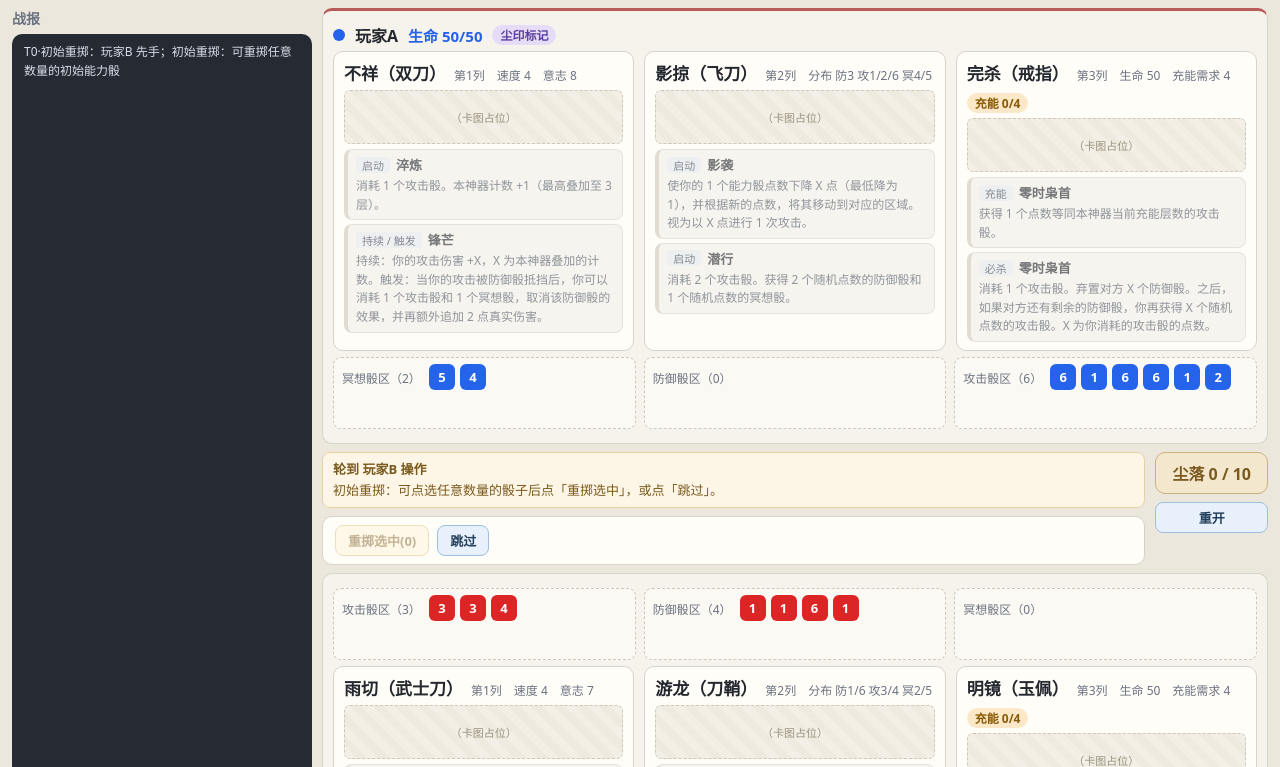
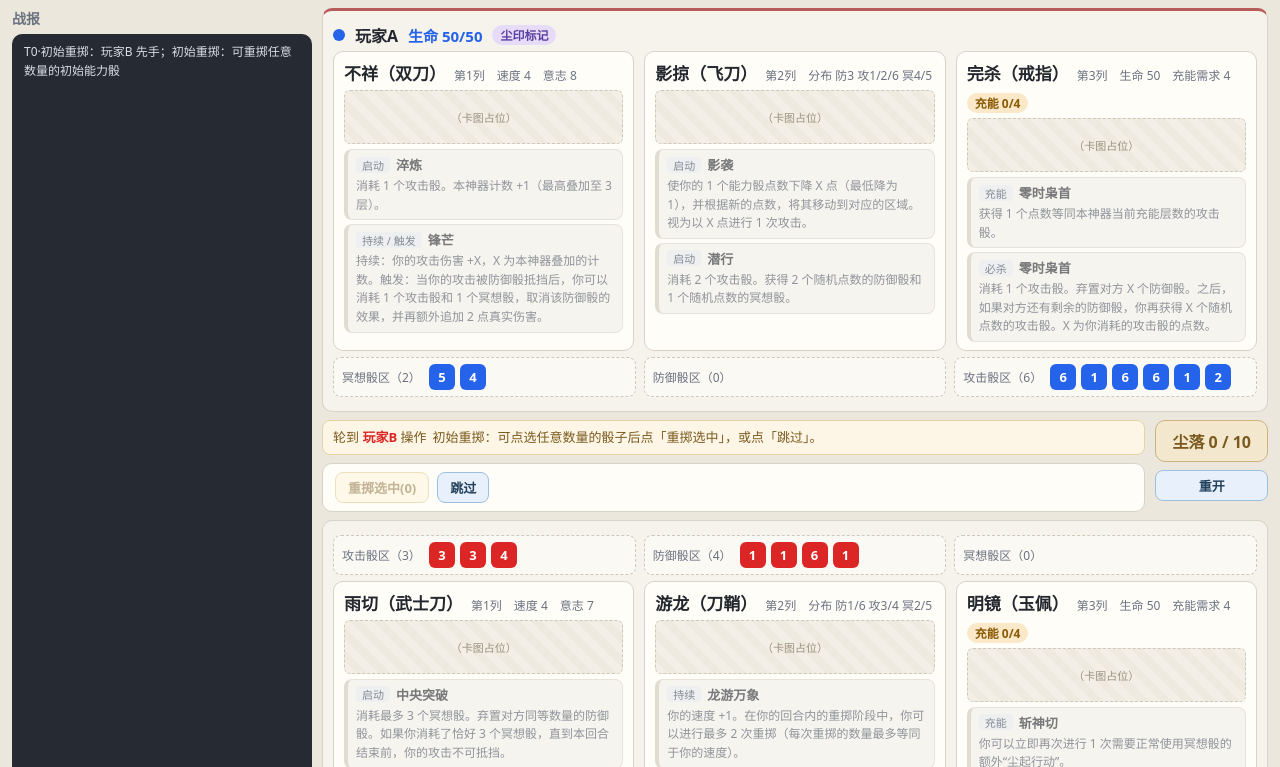
Before and after one commit to zczhan123/Dust-Online, a website built with Vite: page index.html in a window 1280 px wide. Both pictures are taken after a click on the button "开始游戏". Shown: the top 767 px of the page. Built offline with nearby package versions, Linux system fonts and the light colour scheme.

Commit message:
feat(ui): single-line hint with colored actor, defender shown while blocking, compact dice areas

```diff
--- a/src/ui/render.ts
+++ b/src/ui/render.ts
@@ -536,13 +536,24 @@
   }
 }
 
+function actorOf(state: GameState): PlayerId {
+  if (state.pendingAttack) return state.pendingAttack.attacker === 'A' ? 'B' : 'A';
+  if (state.pending) return state.pending.player;
+  return state.activePlayer;
+}
+
 function hintBox(ctx: Ctx): HTMLElement {
   const hint = el('div', 'hint');
-  const turn = el('div', 'hint-line hint-turn');
-  turn.textContent = `轮到 玩家${ctx.state.activePlayer} 操作`;
-  const phase = el('div', 'hint-line hint-phase');
+  const actor = actorOf(ctx.state);
+  const turn = el('span', 'hint-turn');
+  turn.appendChild(document.createTextNode('轮到 '));
+  const who = el('span', `hint-player player-${actor}`);
+  who.textContent = `玩家${actor}`;
+  turn.appendChild(who);
+  turn.appendChild(document.createTextNode(' 操作'));
+  hint.appendChild(turn);
+  const phase = el('span', 'hint-phase');
   phase.textContent = phaseHint(ctx);
-  hint.appendChild(turn);
   hint.appendChild(phase);
   return hint;
 }
--- a/src/ui/styles.css
+++ b/src/ui/styles.css
@@ -184,17 +184,15 @@
   border: 1px dashed #cfc8ba;
   border-radius: 8px;
   padding: 6px 8px;
-  min-height: 58px;
   display: flex;
   flex-direction: row;
-  align-items: flex-start;
+  align-items: center;
   gap: 8px;
 }
 .area-label {
   flex: 0 0 auto;
   font-size: 12px;
   color: var(--muted);
-  padding-top: 5px;
 }
 .dice { flex: 1; display: flex; gap: 5px; flex-wrap: wrap; }
 .die {
@@ -303,7 +301,6 @@
 /* 阶段提示 */
 .hint {
   flex: 0 0 auto;
-  font-weight: 400;
   font-size: 13px;
   color: #7a5a1e;
   background: #fdf6e6;
@@ -311,9 +308,15 @@
   border-radius: 8px;
   padding: 6px 10px;
   line-height: 1.6;
+  display: flex;
+  flex-wrap: wrap;
+  align-items: baseline;
+  gap: 2px 6px;
 }
-.hint-line { white-space: pre-wrap; }
-.hint-turn { font-weight: 700; }
+.hint-player { font-weight: 700; }
+.hint-phase { white-space: pre-wrap; }
+.player-A { color: #2563eb; }
+.player-B { color: #dc2626; }
 
 /* 操作确认条 */
 .confirm-row {
```
Also changed, not shown: tests/render.test.ts (+13 -0 lines).
